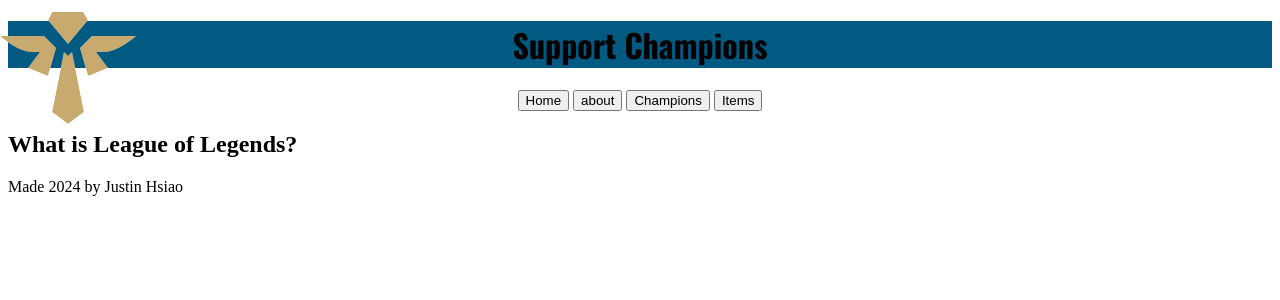
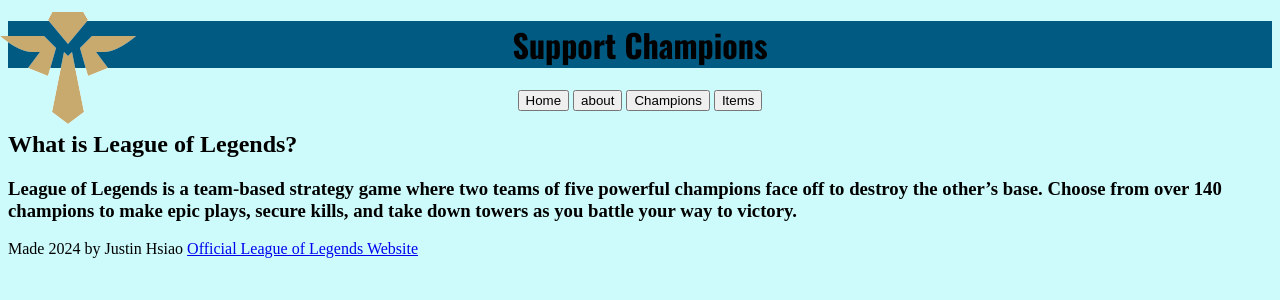
Before and after one commit to Juni41/Website-12DTP, a Flask app: page /about in a window 1280 px wide. Shown: the top 300 px of the page. Run offline with Flask 3, Linux system fonts and the light colour scheme.

Commit message:
changed background color, added to db, added text description, added website link in footer

```diff
--- a/Project/Templates/Home.html
+++ b/Project/Templates/Home.html
@@ -27,6 +27,8 @@
 
       {% endblock %}
     </main>
-    <footer class=".credits">Made 2024 by Justin Hsiao</footer>
+    <footer class=".credits">Made 2024 by Justin Hsiao
+      <a href="https://www.leagueoflegends.com/en-au/">Official League of Legends Website</a>
+    </footer>
   </body>
 </html>
--- a/Project/Templates/about.html
+++ b/Project/Templates/about.html
@@ -3,7 +3,9 @@
 <div>
     <article>
         <h2>What is League of Legends?</h2>
-        <h3></h3>
+        <h3>
+            <p>League of Legends is a team-based strategy game where two teams of five powerful champions face off to destroy the other’s base. Choose from over 140 champions to make epic plays, secure kills, and take down towers as you battle your way to victory.</p>
+        </h3>
     </article>
 
 </div>
--- a/Project/static/css/style.css
+++ b/Project/static/css/style.css
@@ -9,8 +9,8 @@ champion-stats {
     max-width: 800px;
     margin: 0 auto;
 }
-h1 {
-    background-color: #005A82;
+header {
+    background: #005A82;
     position: sticky;
     position: top;
     font-family: "Oswald";
@@ -20,4 +20,10 @@ h1 {
     position: absolute;
     top: 0px;
     left: 0px;
+    max-width: 25%;
+    max-height: 25%;
 }
+
+body {
+    background: #CDFAFA;
+}
```
Also changed, not shown: Project/league.db (deleted), Project/static/images/support icon.png (deleted), league.db.
